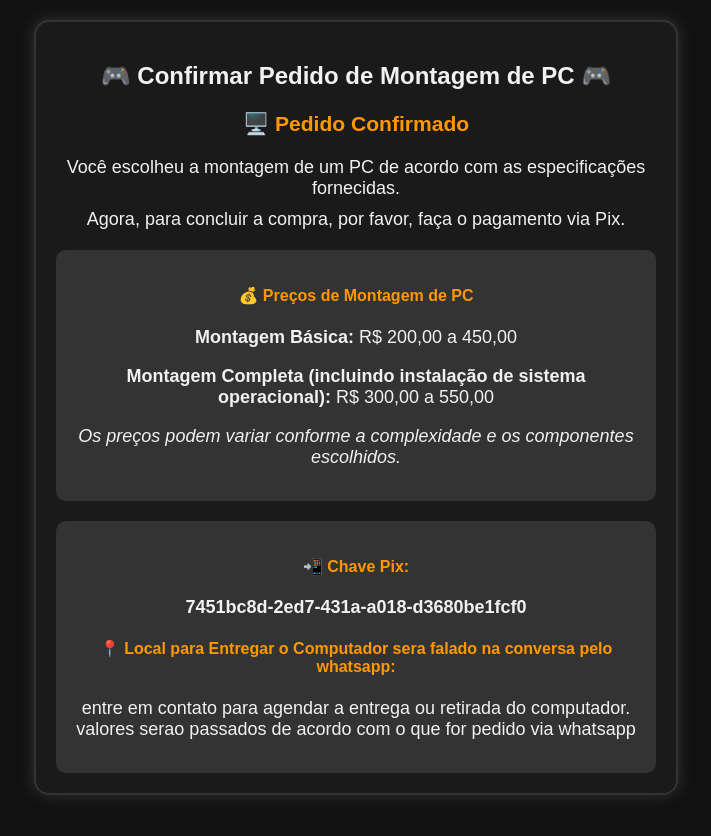
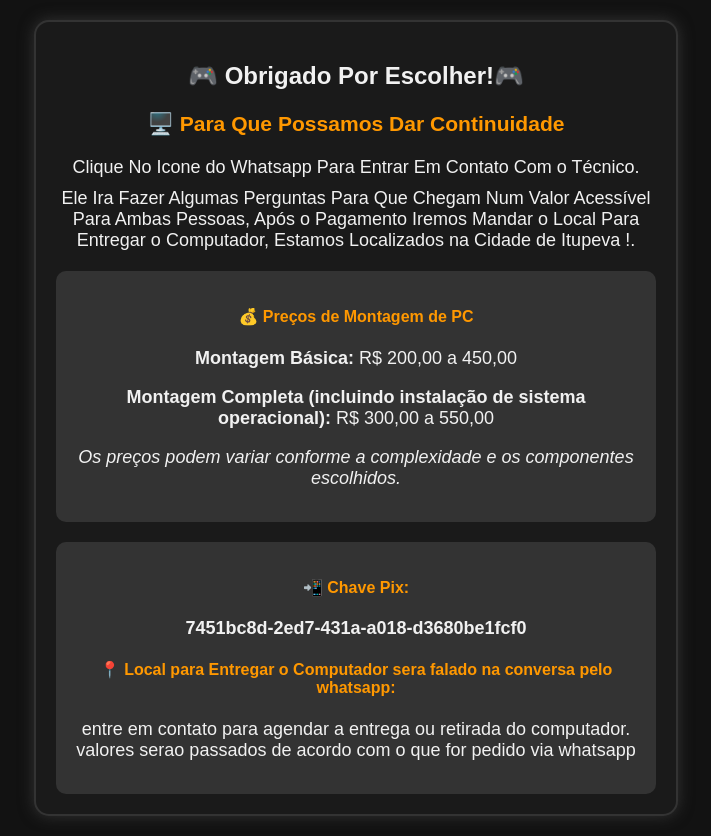
Before and after one commit to OiSouMath/Meusite, a plain HTML site: page index.html in a window 1280 px wide. Shown: the whole page, without its empty margins (284-995 px from the left). Before the commit the page ends 815 px from the top, so only its background shows below. Drawn offline with Linux system fonts and the light colour scheme; a script that the page names is missing.

Commit message:
Update index.html

```diff
--- a/index.html
+++ b/index.html
@@ -117,12 +117,14 @@
 <body>
 
     <div class="container">
-        <h2>🎮 Confirmar Pedido de Montagem de PC 🎮</h2>
+        <h2>🎮 Obrigado Por Escolher!🎮</h2>
 
         <div class="informacoes">
-            <h3>🖥️ Pedido Confirmado</h3>
-            <p>Você escolheu a montagem de um PC de acordo com as especificações fornecidas.</p>
-            <p>Agora, para concluir a compra, por favor, faça o pagamento via Pix.</p>
+            <h3>🖥️ Para Que Possamos Dar Continuidade</h3>
+            <p>Clique No Icone do Whatsapp Para Entrar Em Contato Com o Técnico.</p>
+            <p>Ele Ira Fazer Algumas Perguntas Para Que Chegam Num Valor Acessível
+                Para Ambas Pessoas, Após o Pagamento Iremos Mandar o Local Para Entregar o Computador,
+                Estamos Localizados na Cidade de Itupeva !.</p>
         </div>
 
         <div class="precos">
```
